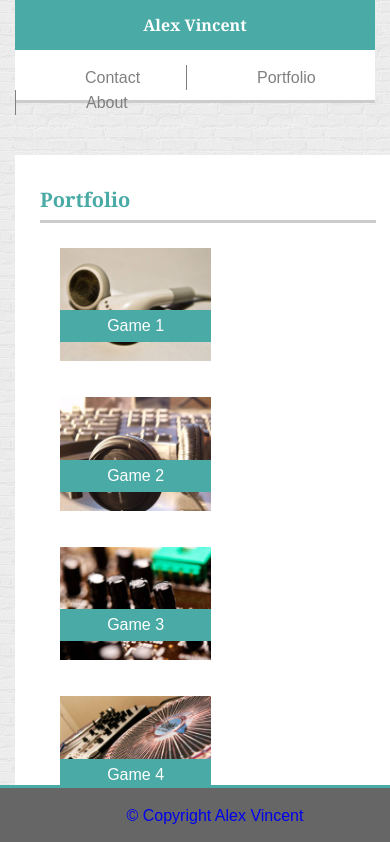
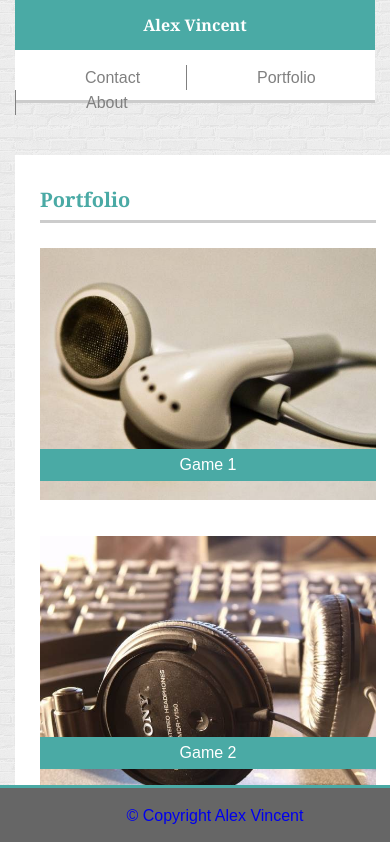
Before and after one commit to AlexV9582/Responsive-Portfolio, a plain HTML site: page portfolio.html in a window 390 px wide. Shown: the top 842 px of the page. Drawn offline with Linux system fonts and the light colour scheme.

Commit message:
update margins on portfolio

```diff
--- a/css/style.css
+++ b/css/style.css
@@ -166,7 +166,7 @@ footer {
 
 .images {
 	height: auto;
-	width: 190px;
+	width: 100%;
 	margin: 25px 10px 0 0px;
 	padding-right: 10px;
 }
@@ -185,6 +185,8 @@ article {
 .pictext {
 	position: relative;
 	float: left;
+	width: 40%;
+	margin-left: 40px;
 }
 
 p {
@@ -267,6 +269,11 @@ textarea {
 	.images {
 		width: 100%;
 	}
+
+	.pictext {
+		width: 100%;
+		margin-left: 0;
+	}
 }
 
 @media only screen and (max-width: 768px) {
@@ -311,8 +318,8 @@ textarea {
 	.pictext {
     position: relative;
     float: left;
-    width: 45%;
-    margin-left: 20px;
+    width: 100%;
+    margin-left: 0px;
 }
 }
 
```
